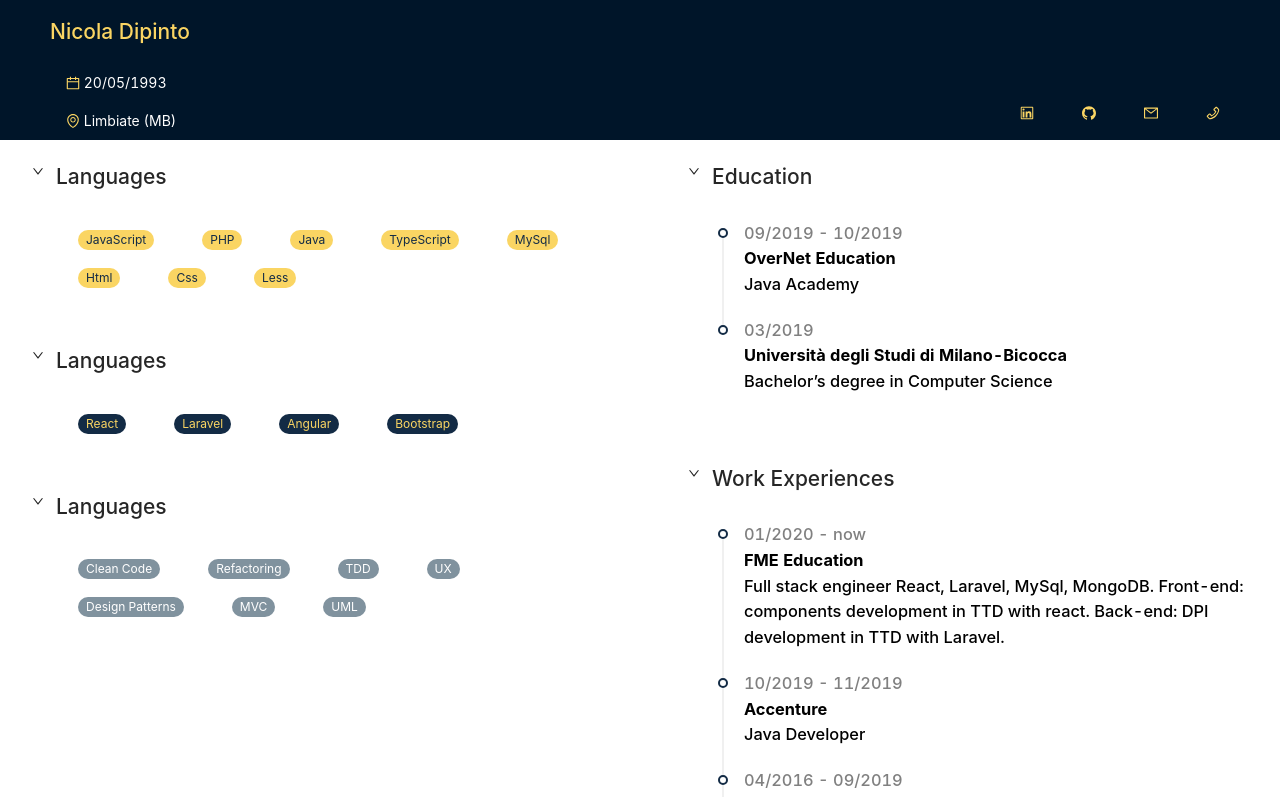
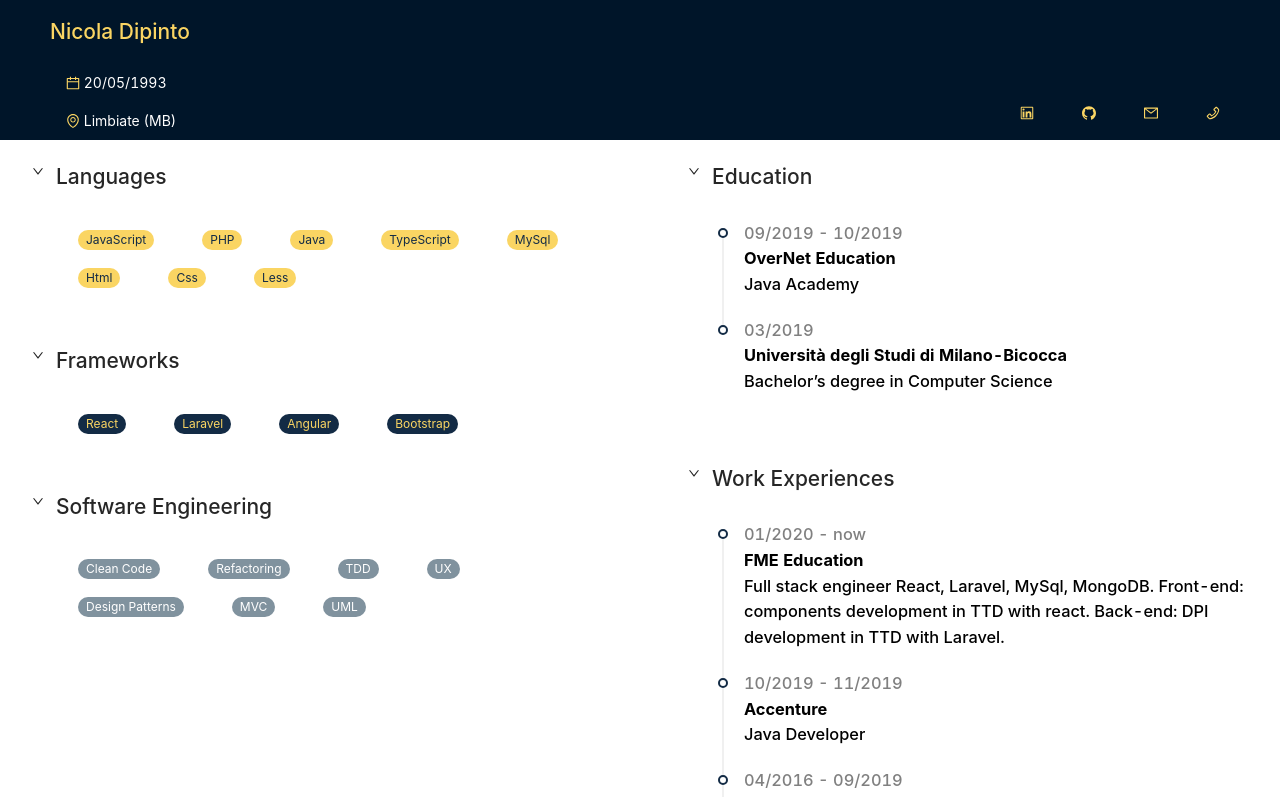
Before and after one commit to NicolaDipintoDev/cv.assignment, a React (Create React App) app in the folder cv-assignment/: page / in a window 1280 px wide. Shown: the top 797 px of the page. Built offline with nearby package versions, Linux system fonts and the light colour scheme.

Commit message:
add name for skills block

```diff
--- a/cv-assignment/src/components/Content/container/leftSide/LeftSide.js
+++ b/cv-assignment/src/components/Content/container/leftSide/LeftSide.js
@@ -11,7 +11,7 @@ const LeftSide = () => (
     renderItem={item => (
       <List.Item>
         <SkillsBlock
-          title="Languages"
+          title={item.name}
           skills={item.data}
           bg={item.bg}
           color={item.color}
--- a/cv-assignment/src/components/Content/container/leftSide/constants/constants.js
+++ b/cv-assignment/src/components/Content/container/leftSide/constants/constants.js
@@ -1,4 +1,5 @@
 export const languages = {
+  name: "Languages",
   bg: "#FAD563",
   color: "#132B45",
   data: [
@@ -14,13 +15,23 @@ export const languages = {
 };
 
 export const frameworks = {
+  name: "Frameworks",
   bg: "#132B45",
   color: "#FAD563",
   data: ["React", "Laravel", "Angular", "Bootstrap"]
 };
 
 export const swEngineering = {
+  name: "Software Engineering",
   bg: "#80929E",
   color: "white",
-  data: ["Clean Code", "Refactoring", "TDD", "UX", "Design Patterns", "MVC", "UML"]
+  data: [
+    "Clean Code",
+    "Refactoring",
+    "TDD",
+    "UX",
+    "Design Patterns",
+    "MVC",
+    "UML"
+  ]
 };
```
